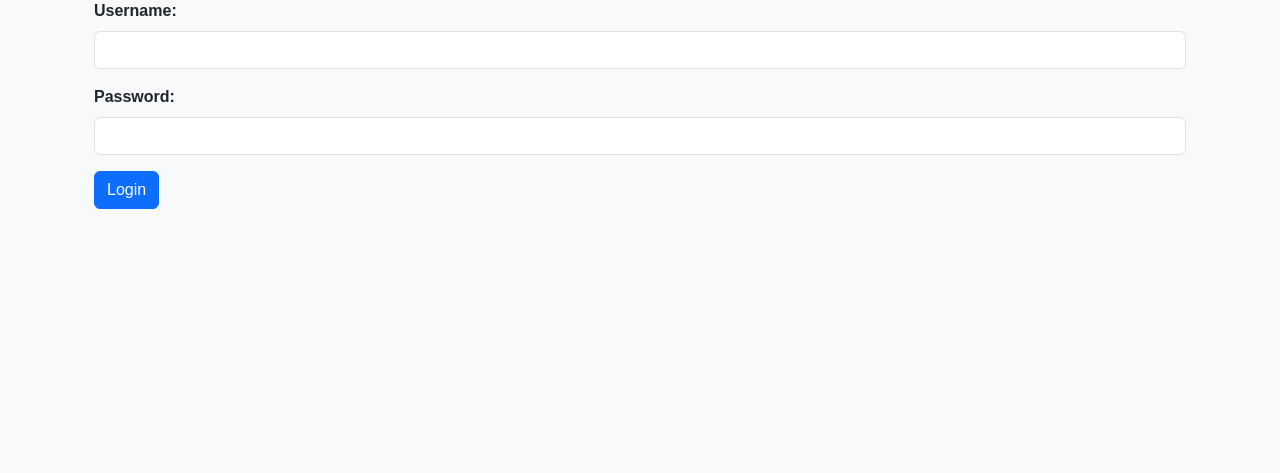
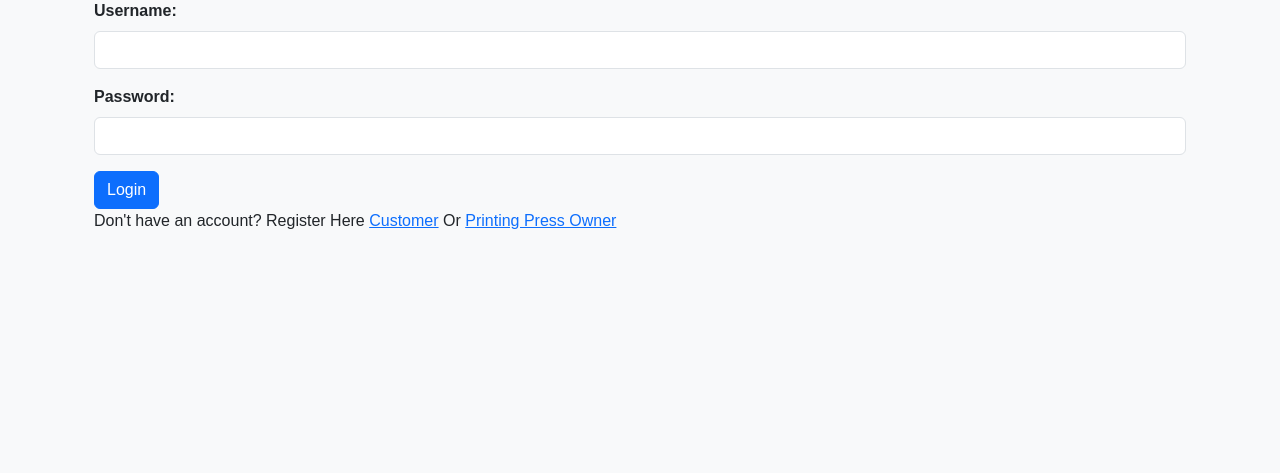
Before and after one commit to Csedem0/printing-press-booking, a Django app: page /accounts/login/ in a window 1280 px wide. Shown: the part 183-656 px from the top of the page. Run offline with Django 5.2, Linux system fonts and the light colour scheme.

Commit message:
I added cusomer and owers link

```diff
--- a/accounts/templates/registration/login.html
+++ b/accounts/templates/registration/login.html
@@ -19,6 +19,7 @@
         </div>
 
         <button type="submit" class="btn btn-primary">Login</button>
+        <p>Don't have an account? Register Here <a class="" href="{% url 'register' %}">Customer</a> Or <a class="" href="{% url 'register_owner' %}">Printing Press Owner</a></p>
     </form>
 </div>
 {% endblock %}
```
